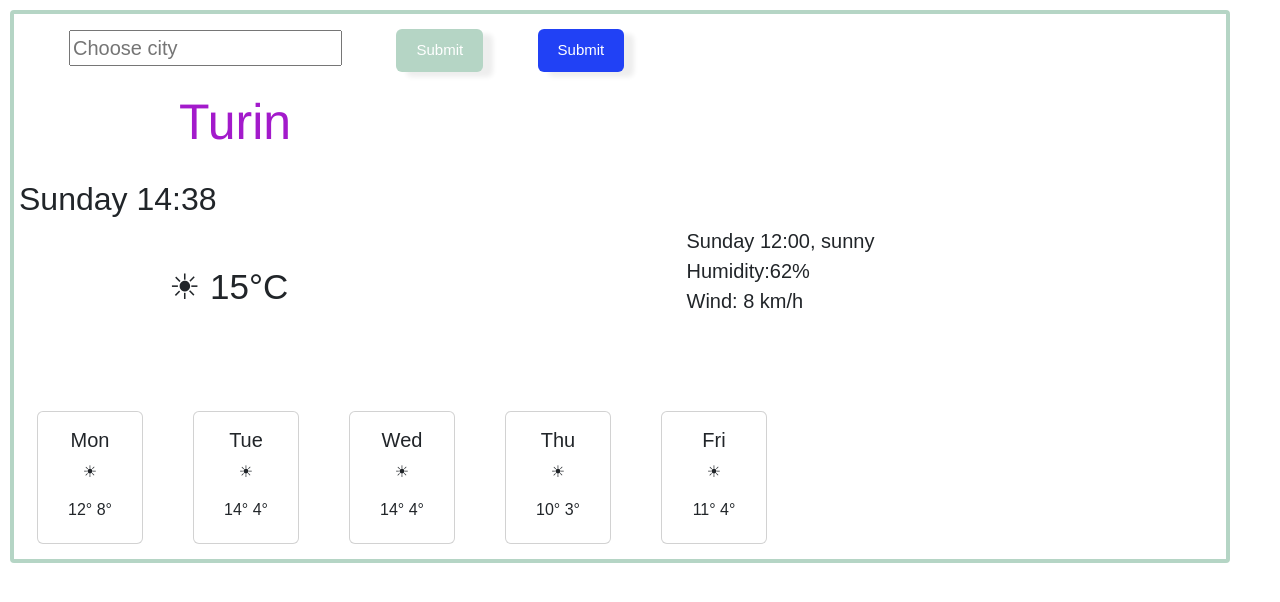
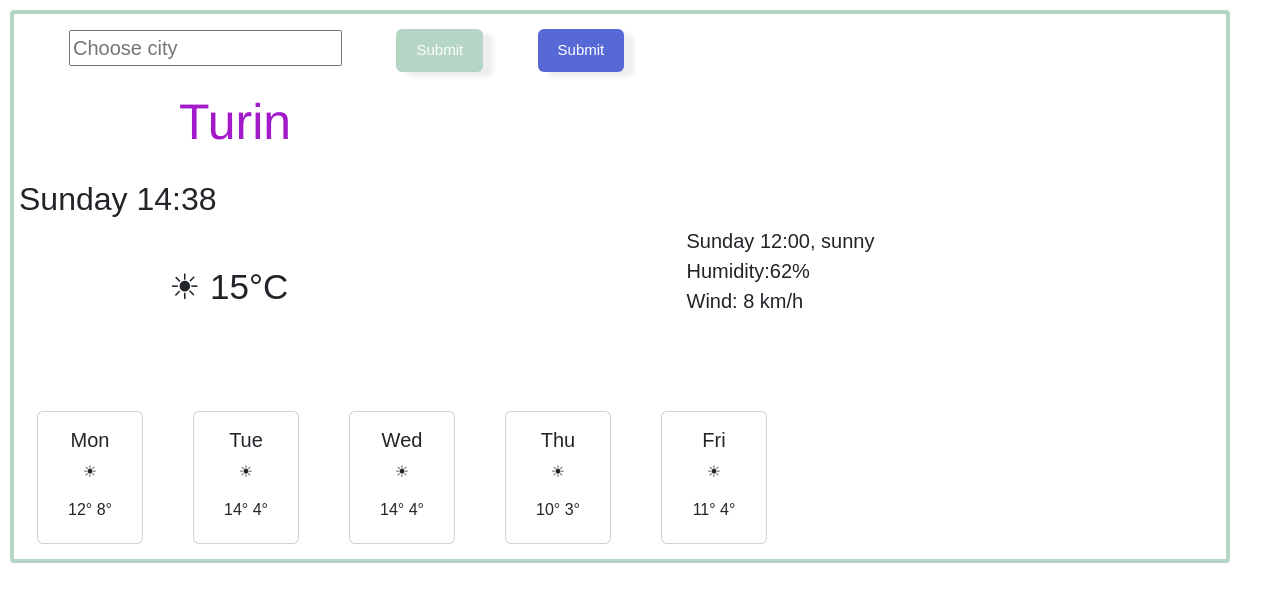
Before and after one commit to SilviaLaurella/Homework-SheCodes, a plain HTML site: page homework5week.html in a window 1280 px wide. Drawn offline with nearby package versions, Linux system fonts and the light colour scheme.

Commit message:
change color button

```diff
--- a/homework5week.html
+++ b/homework5week.html
@@ -75,7 +75,7 @@
         font-size: 15px;
         font-family: Arial, Helvetica, sans-serif;
         color: white;
-        background-color: #2141f5;
+        background-color: #5669d6;
         padding: 10px 20px 10px 20px;
         border: none;
         border-radius: 6px;
```
